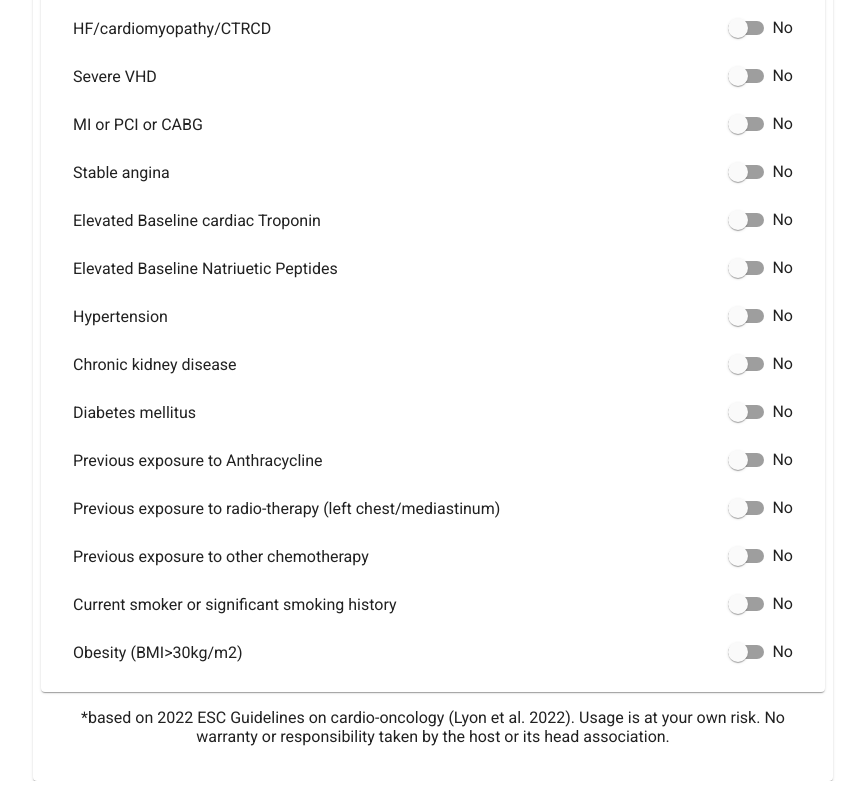
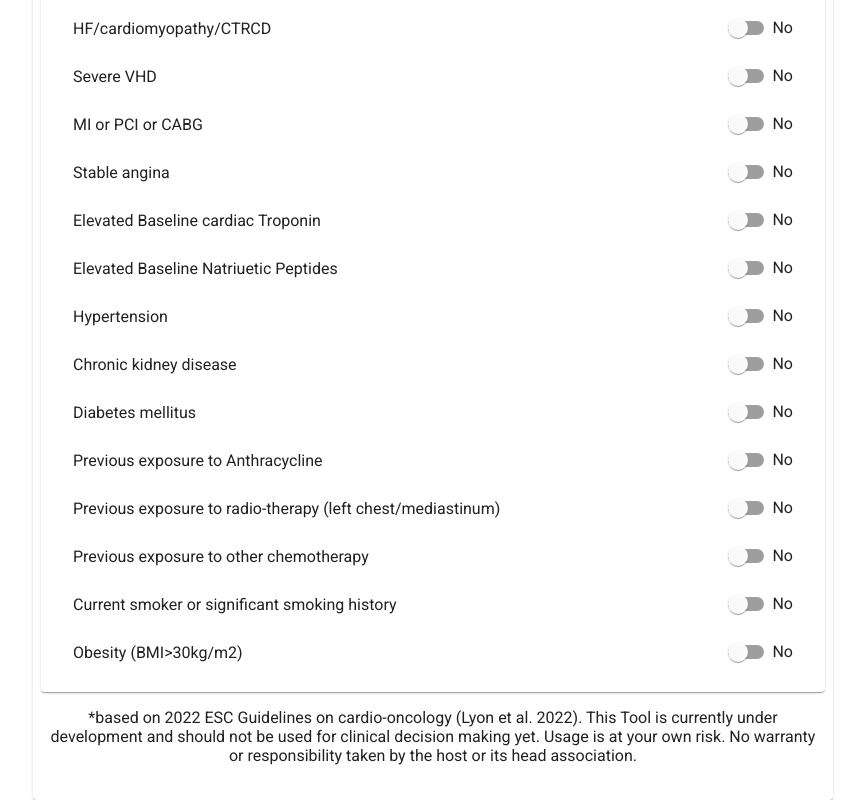
Before and after one commit to ninjafail/risk-calculator-web, an Angular app: page / in a window 1280 px wide. Shown: the part 929-1729 px from the top of the page, without its empty margins (207-1072 px from the left). Built offline with nearby package versions, Linux system fonts and the light colour scheme.

Commit message:
extend disclaimer

```diff
--- a/src/app/risk-calculator/risk-calculator.component.html
+++ b/src/app/risk-calculator/risk-calculator.component.html
@@ -89,9 +89,10 @@
     </mat-card>
   </mat-card-content>
   <p class="footer">
-    *based on 2022 ESC Guidelines on cardio-oncology (Lyon et al. 2022). Usage
-    is at your own risk. No warranty or responsibility taken by the host or its
-    head association.
+    *based on 2022 ESC Guidelines on cardio-oncology (Lyon et al. 2022). This
+    Tool is currently under development and should not be used for clinical
+    decision making yet. Usage is at your own risk. No warranty or responsibility
+    taken by the host or its head association.
   </p>
   <p>&nbsp;</p>
 </mat-card>
```
